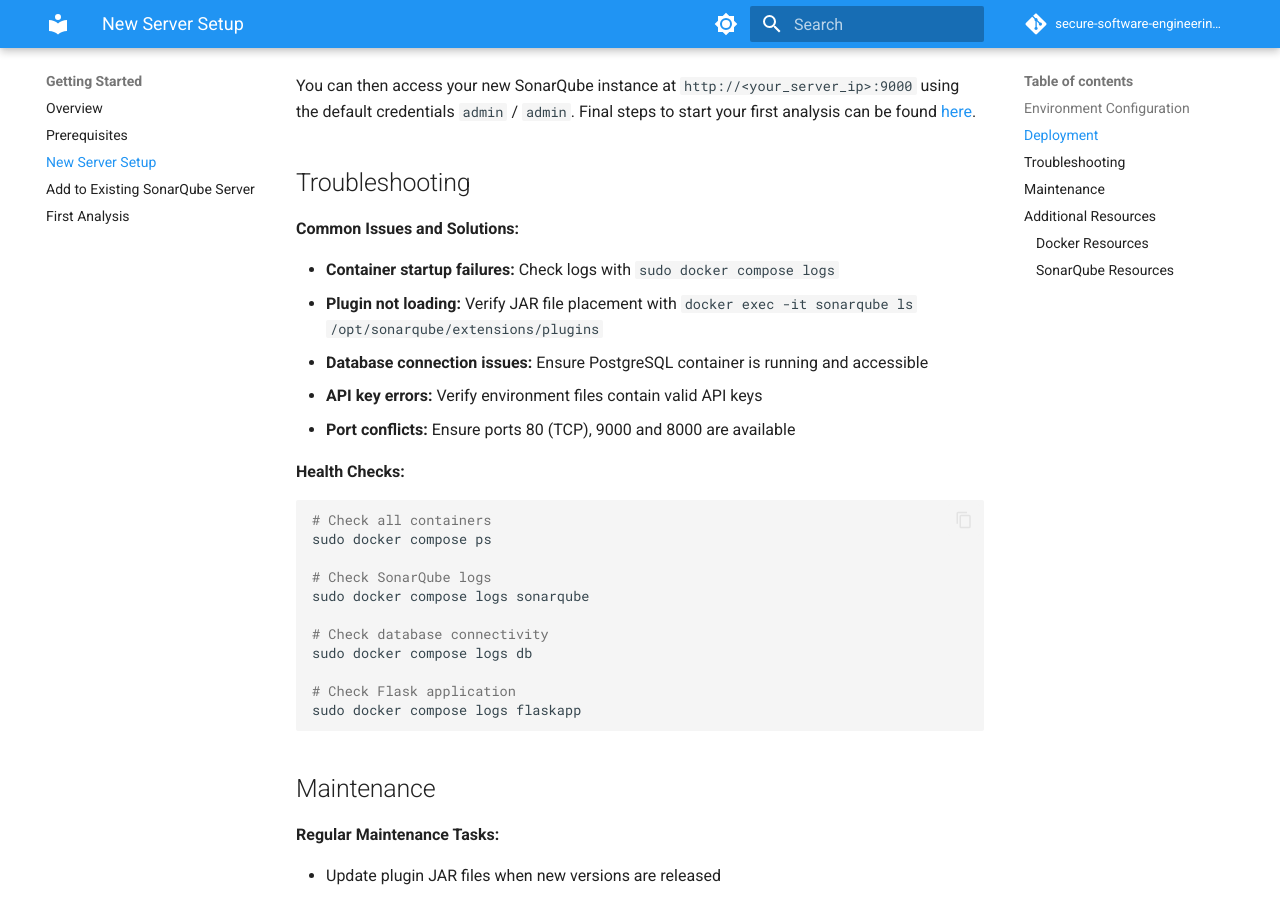
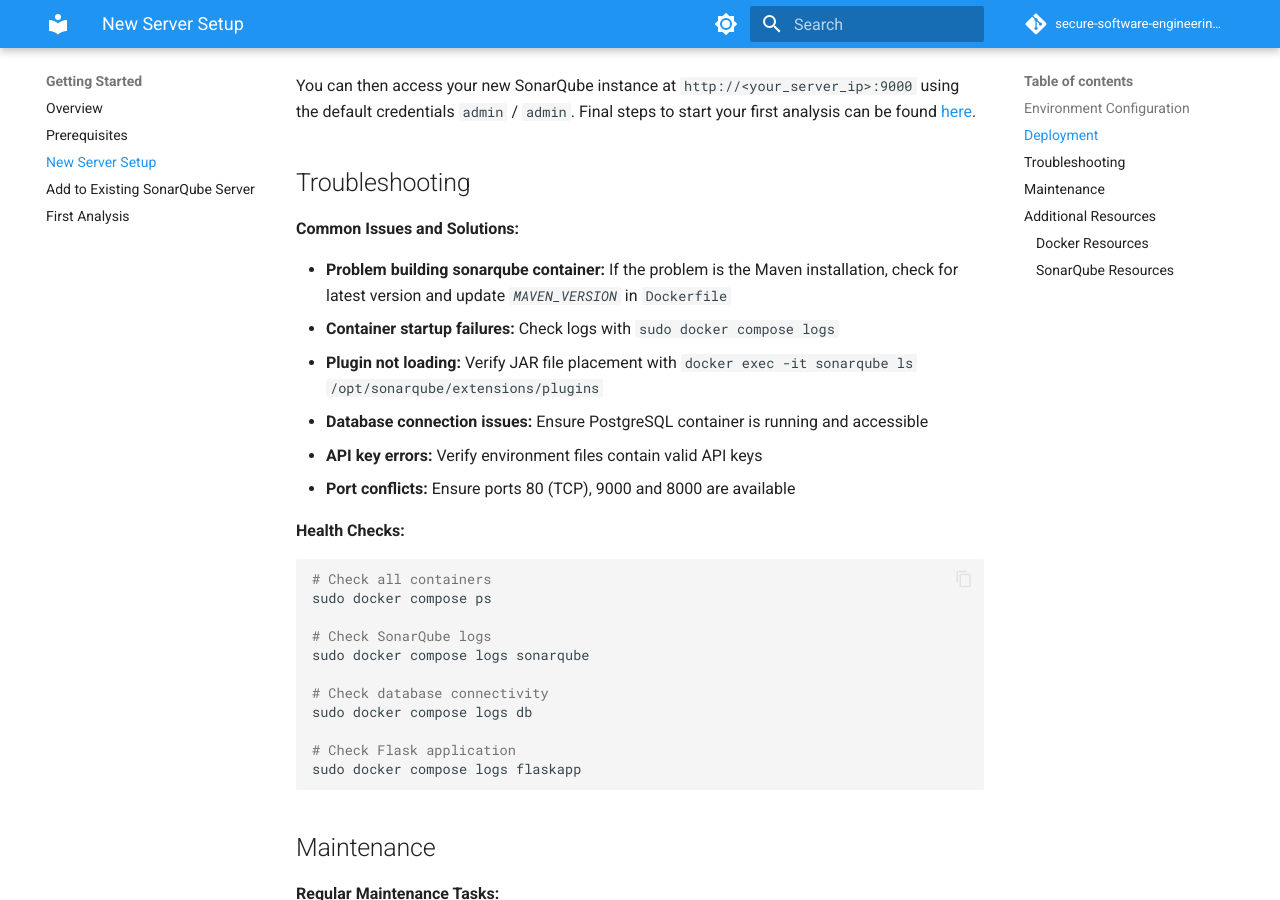
Before and after one commit to secure-software-engineering/CogniCryptSQPlugin, an MkDocs documentation site: the page built from docs/getting-started/server-setup.md, in a window 1280 px wide and 900 px high, scrolled down 1563 px. Built offline with MkDocs 1.6.1 and Material for MkDocs 9.7.7, drawn with Linux system fonts in a browser that asks for light colours; comment, search, counter and statistics services are not loaded; the version menu is left out.

Commit message:
Updated Maven version

```diff
--- a/docs/getting-started/server-setup.md
+++ b/docs/getting-started/server-setup.md
@@ -61,6 +61,7 @@
 
 **Common Issues and Solutions:**
 
+- **Problem building sonarqube container:** If the problem is the Maven installation, check for latest version and update *`MAVEN_VERSION`* in `Dockerfile`
 - **Container startup failures:** Check logs with `sudo docker compose logs`
 - **Plugin not loading:** Verify JAR file placement with `docker exec -it sonarqube ls /opt/sonarqube/extensions/plugins`
 - **Database connection issues:** Ensure PostgreSQL container is running and accessible
```
Also changed, not shown: 1 other file.
